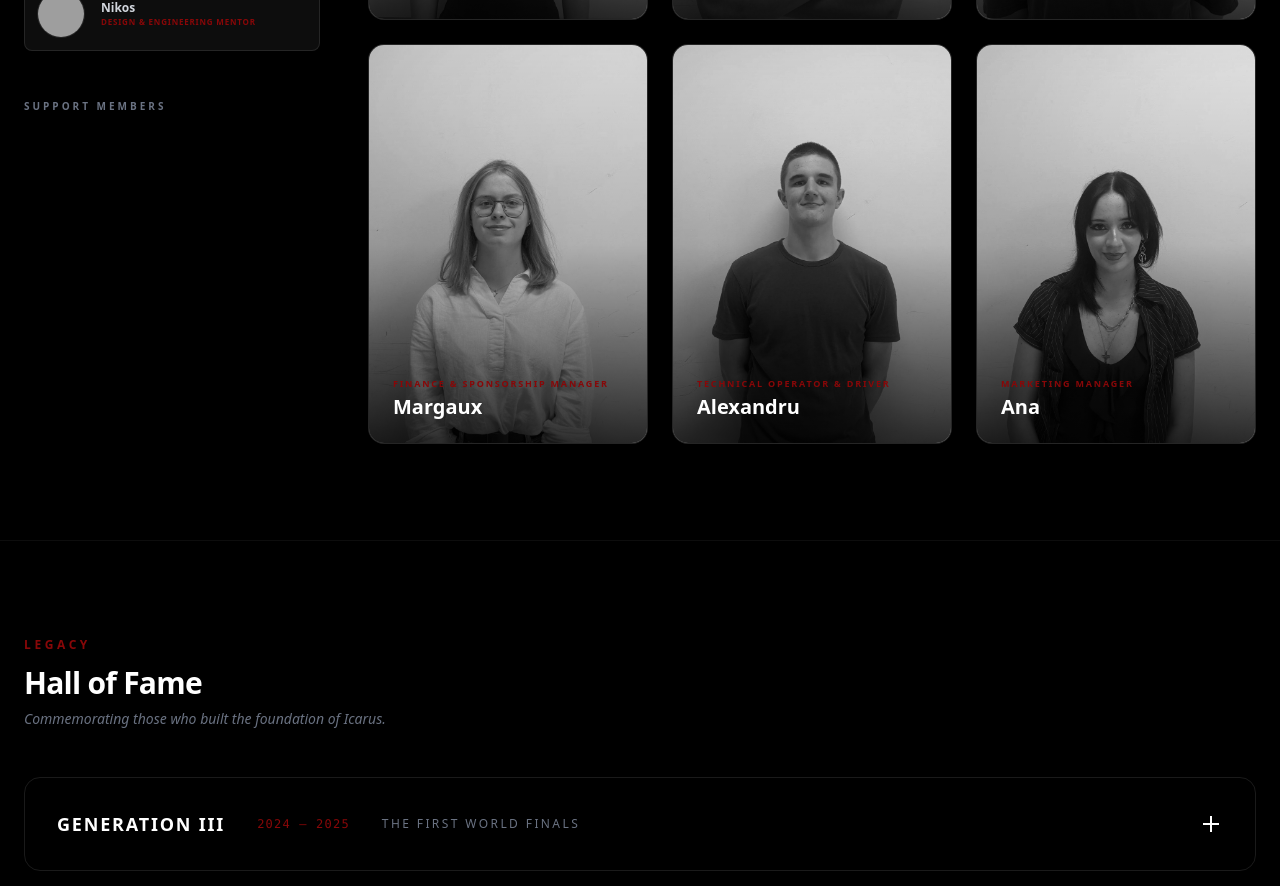
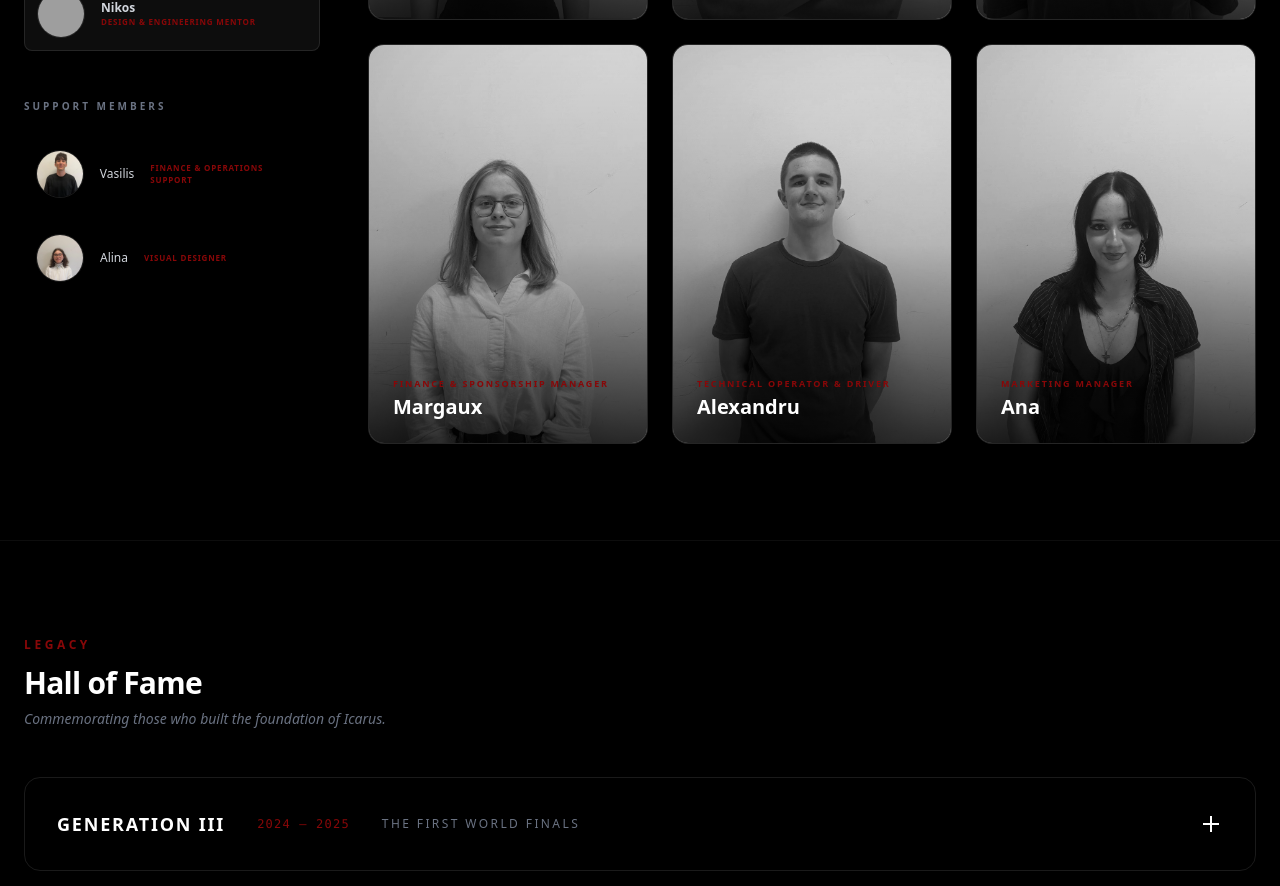
Before and after one commit to ccsio/icarus-website2, a Vue app: page /team in a window 1280 px wide. Shown: the part 1160-2046 px from the top of the page. Built offline with nearby package versions, Linux system fonts and the light colour scheme; grey boxes are pictures that could not be loaded; a web font is replaced by a local one.

Commit message:
added support members

```diff
--- a/src/components/CurrentMembers.vue
+++ b/src/components/CurrentMembers.vue
@@ -61,11 +61,16 @@ const mentors = computed(() => [
 ])
 
 const supportMembers = [
-//   {
-//     name: "Sophie",
-//     role: t("team.support.sophie_role"),
-//     image: "/images/team/sophie.webp"
-//   },
+{
+    name: "Vasilis",
+    role: t("team.support.vasilis.role"),
+    image: "/images/team/gen4/vasilis.webp"
+},
+{
+    name: "Alina",
+    role: t("team.support.alina.role"),
+    image: "/images/team/gen4/alina.webp"
+}
 ]
 </script>
 
@@ -120,7 +125,7 @@ const supportMembers = [
                         <div class="space-y-3">
                             <div v-for="support in supportMembers" :key="support.name" class="flex items-center gap-4 p-3 rounded-lg hover:bg-white/5 transition-colors group">
                                 <div class="w-12 h-12 rounded-full overflow-hidden border border-white/10 group-hover:grayscale-0 transition-all">
-                                    <img :src="support.image" class="w-full h-full object-cover" />
+                                    <img :src="support.image" class="w-full h-full object-cover scale-150" />
                                 </div>
                                 <p class="text-gray-300 text-xs font-medium group-hover:text-white transition-colors">{{ support.name }}</p>
                                 <p class="text-icarus-red text-[8px] font-black uppercase tracking-widest group-hover:text-icarus-red/80 transition-colors">{{ support.role }}</p>
--- a/src/i18n/locales/en.json
+++ b/src/i18n/locales/en.json
@@ -219,7 +219,13 @@
             "nikos_role": "Design & Engineering Mentor"
         },
         "support": {
-            "title": "Support Members"
+            "title": "Support Members",
+            "alina": {
+                "role": "Visual Designer"
+            },
+            "vasilis": {
+                "role": "Finance & Operations Support"
+            }
         },
         "core": {
             "title": "Core Members",
```
